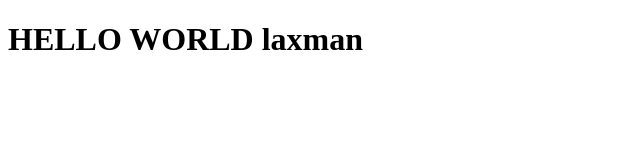
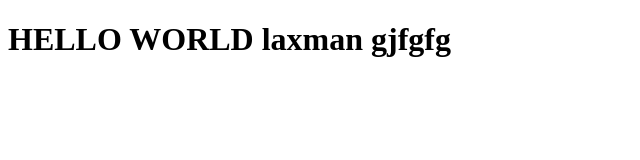
Before and after one commit to quadrantsunn/sunny, a plain HTML site: page index.html in a window 1280 px wide. Shown: the whole page, without its empty margins (0-640 px from the left). Drawn offline with Linux system fonts and the light colour scheme.

Commit message:
new commit

```diff
--- a/index.html
+++ b/index.html
@@ -6,6 +6,6 @@
     <title>Document</title>
 </head>
 <body>
-    <h1>HELLO WORLD laxman</h1>
+    <h1>HELLO WORLD laxman gjfgfg</h1>
 </body>
 </html>
```
